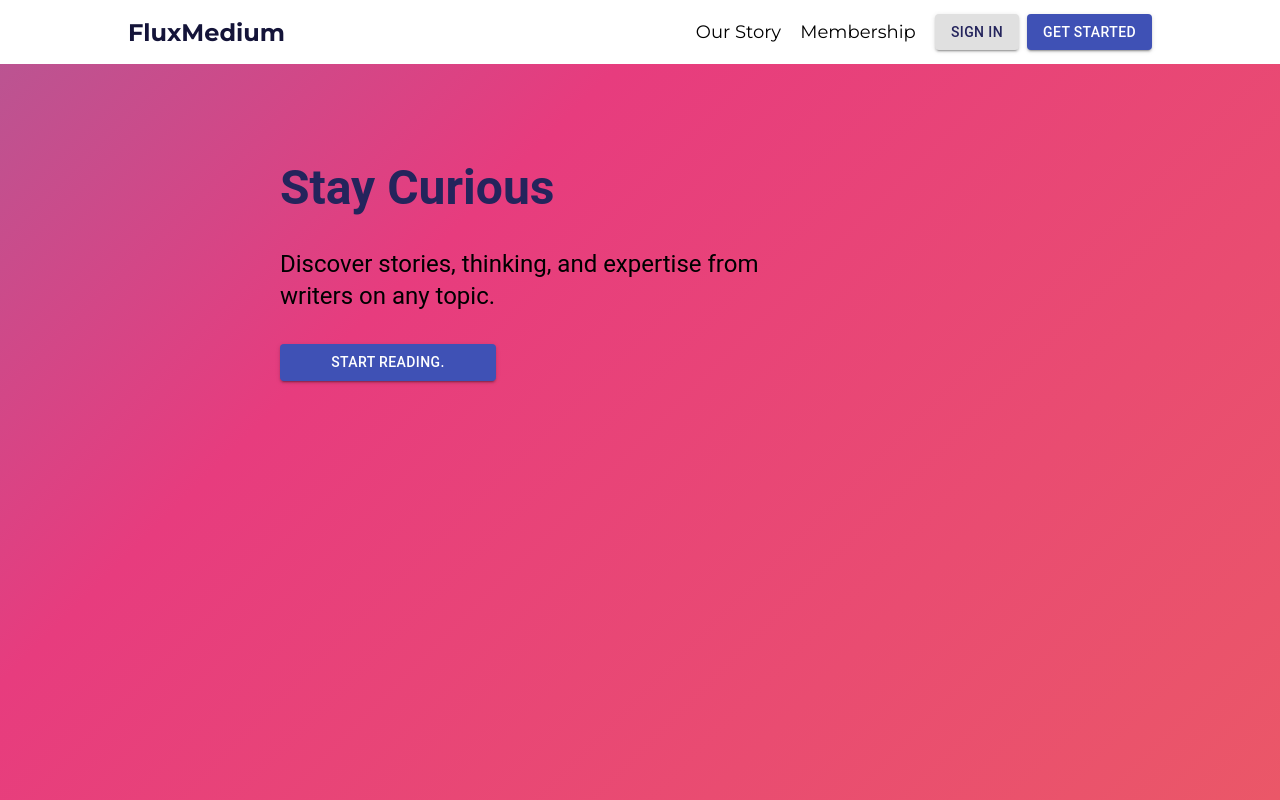
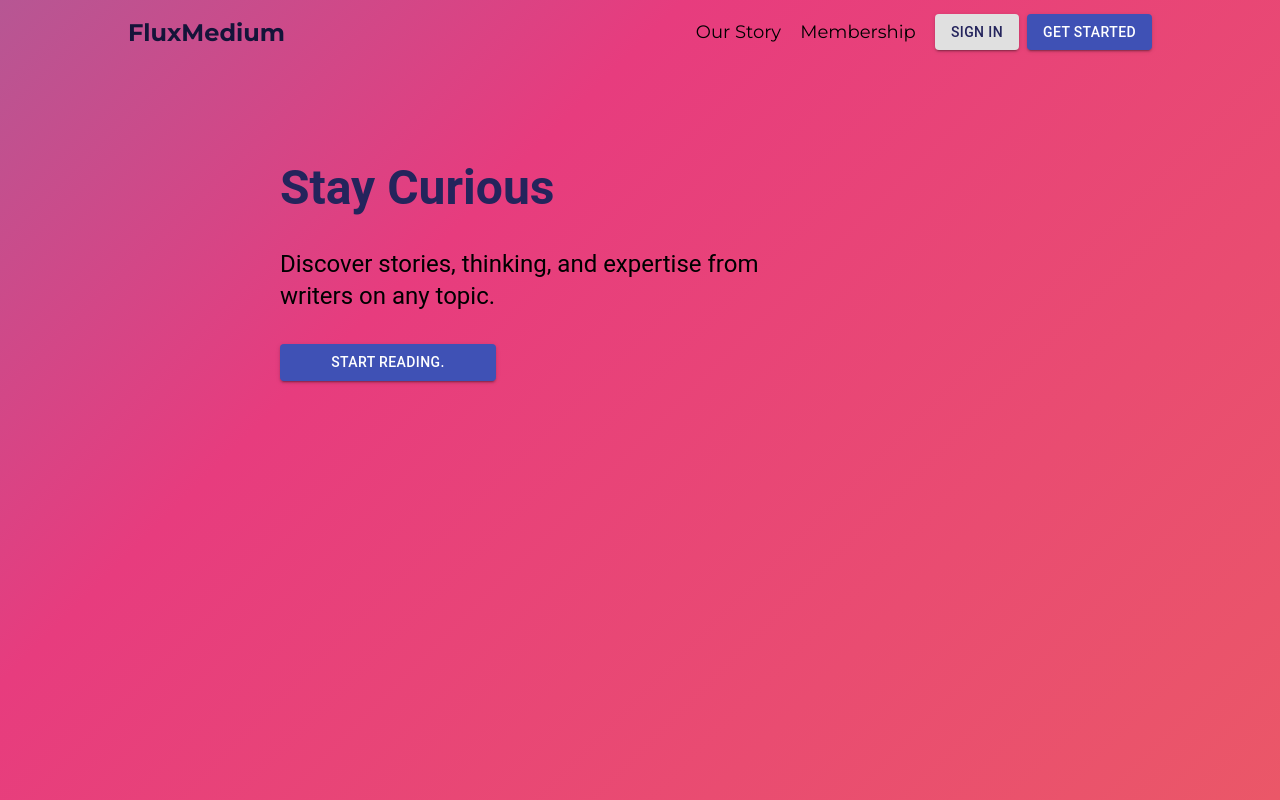
Before and after one commit to johnaribatise1217/fluxmedium, a React (Create React App) app: page / in a window 1280 px wide. Built offline with nearby package versions, Linux system fonts and the light colour scheme.

Commit message:
removed bg from nav

```diff
--- a/src/AddArticle/AddArticle.css
+++ b/src/AddArticle/AddArticle.css
@@ -19,7 +19,6 @@ nav{
     top: 0;
     left: 0;
     z-index: 99;
-    background: #fff;
 }
 
 .nav{
```
